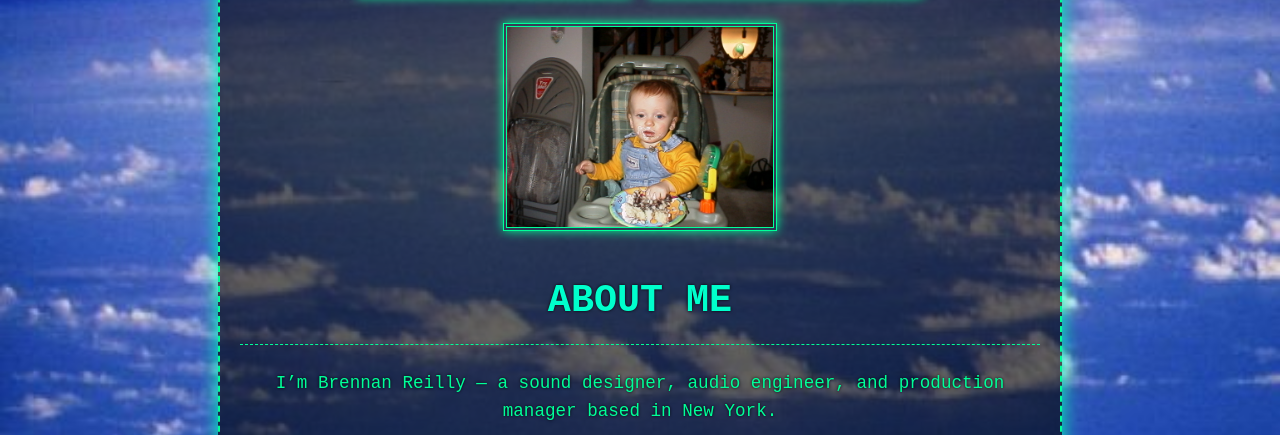
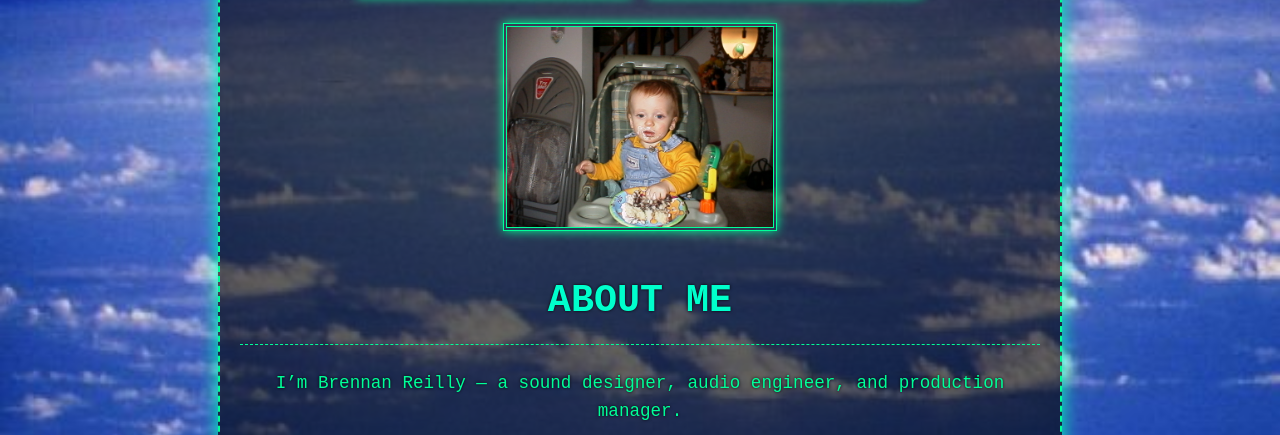
Before and after one commit to brnsnd/brenreilly-web-code, a plain HTML site: page about.html in a window 1280 px wide. Shown: the part 365-800 px from the top of the page. Drawn offline with Linux system fonts and the light colour scheme.

Commit message:
Update about.html

```diff
--- a/about.html
+++ b/about.html
@@ -186,7 +186,7 @@
     <h1>About Me</h1>
     <p>
       <p>
-  I’m Brennan Reilly — a sound designer, audio engineer, and production manager based in New York.
+  I’m Brennan Reilly — a sound designer, audio engineer, and production manager.
 </p>
 <p>
   I’ve spent the last several years touring with family shows, mixing musical theatre and live bands, managing logistics, and running crews. I’ve worked in theaters, arenas, fields, schools, and convention centers — whatever the job calls for.
```
